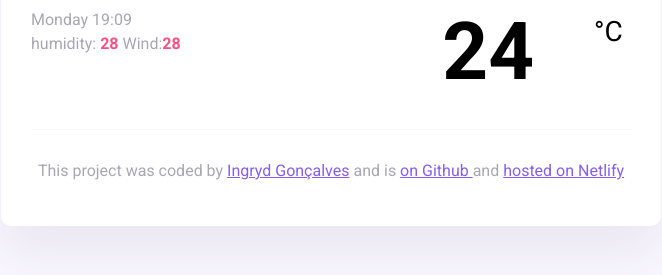
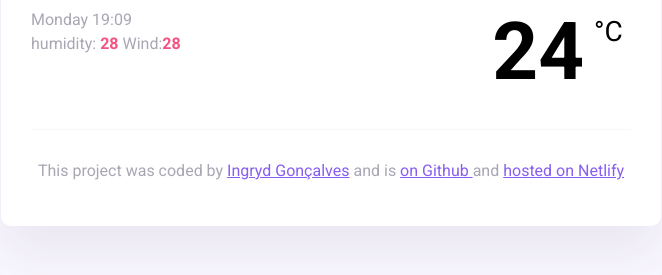
Before and after one commit to Ingrydgoncalves/weather, a website built with Parcel: page index.html in a window 1280 px wide. Shown: the part 261-536 px from the top of the page, without its empty margins (309-971 px from the left). Built offline with nearby package versions, Linux system fonts and the light colour scheme.

Commit message:
css position

```diff
--- a/src/styles.css
+++ b/src/styles.css
@@ -83,7 +83,7 @@ main {
   font-size: 80px;
   font-weight: bold;
   position: relative;
-  left: 100px;
+  left: 150px;
 
 }
 
```
